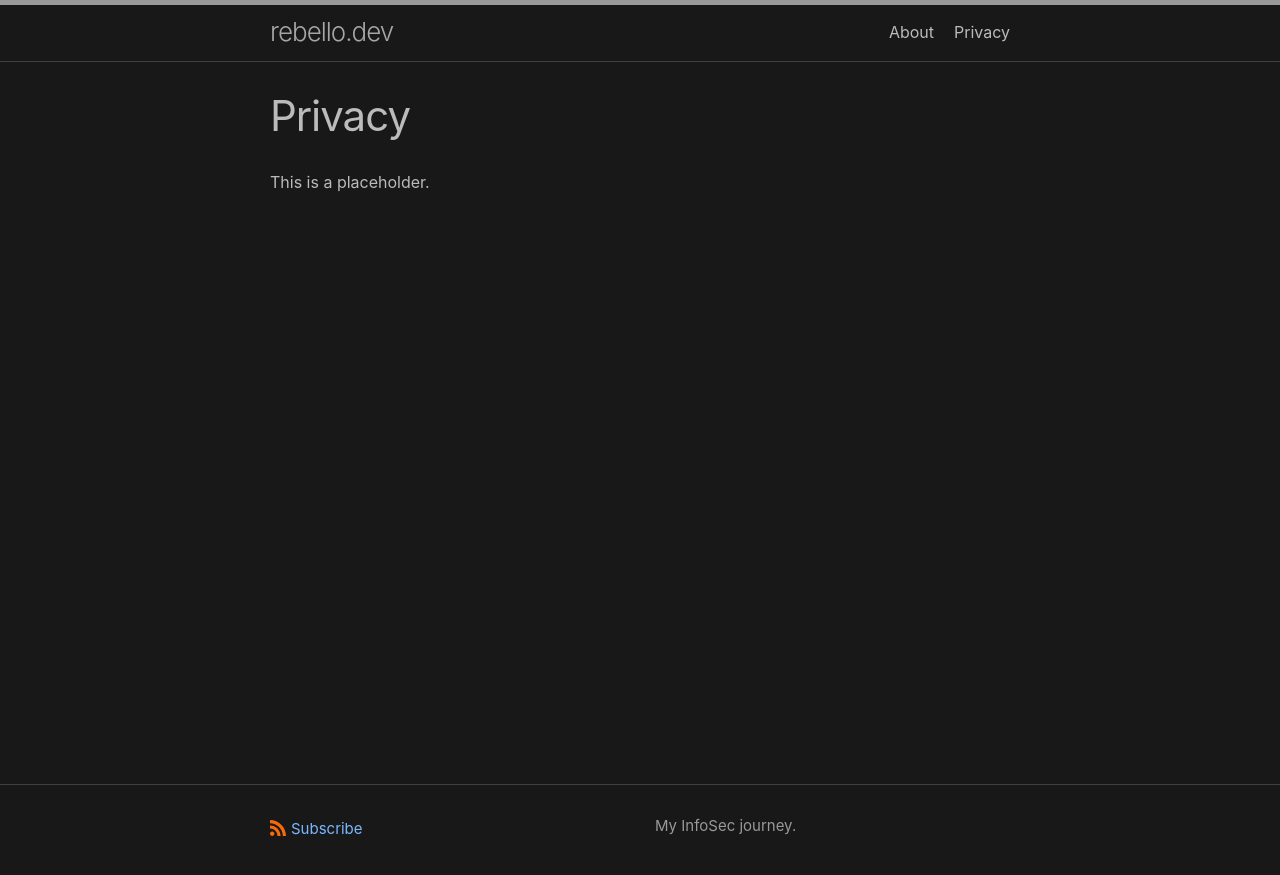
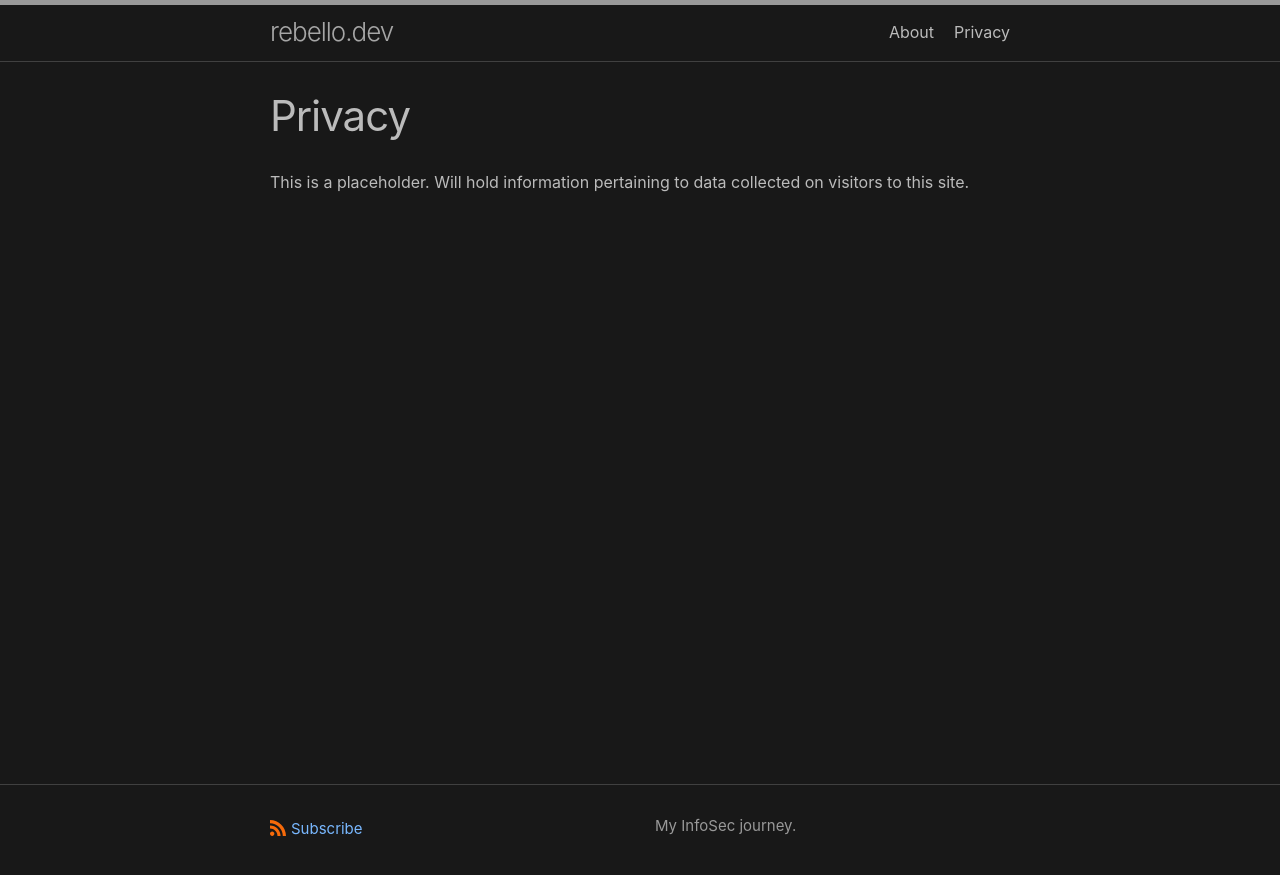
Before and after one commit to NicholasRebello/rebello.dev, a Jekyll site: the page built from privacy.markdown, in a window 1280 px wide. Shown: the top 875 px of the page. Built offline with Jekyll 4.4.1, drawn with Linux system fonts in a browser that asks for light colours.

Commit message:
Updating privacy placeholder, and attempting to update theme again.

```diff
--- a/privacy.markdown
+++ b/privacy.markdown
@@ -4,4 +4,4 @@ title: Privacy
 permalink: /privacy/
 ---
 
-This is a placeholder.
+This is a placeholder. Will hold information pertaining to data collected on visitors to this site.
```
